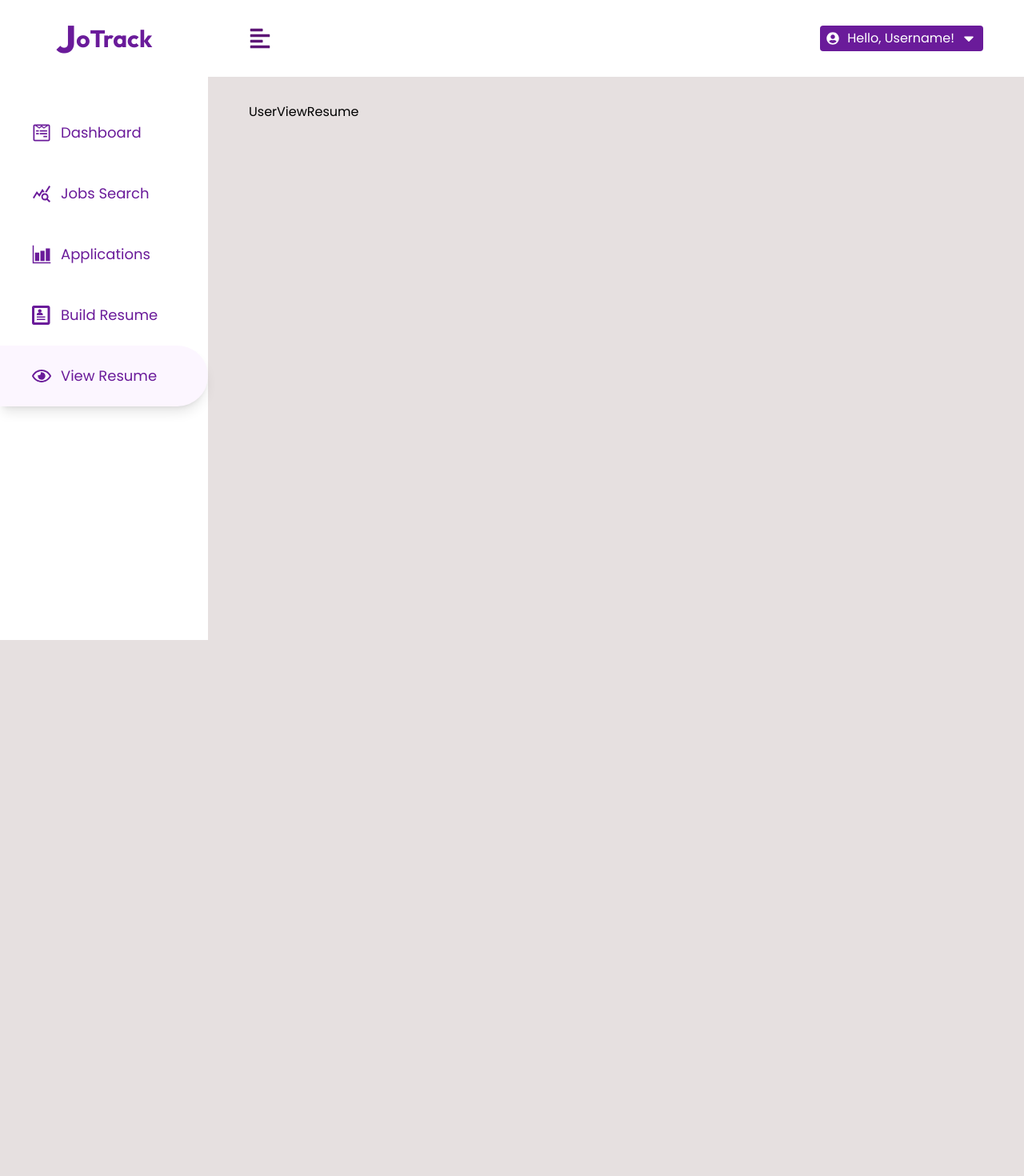
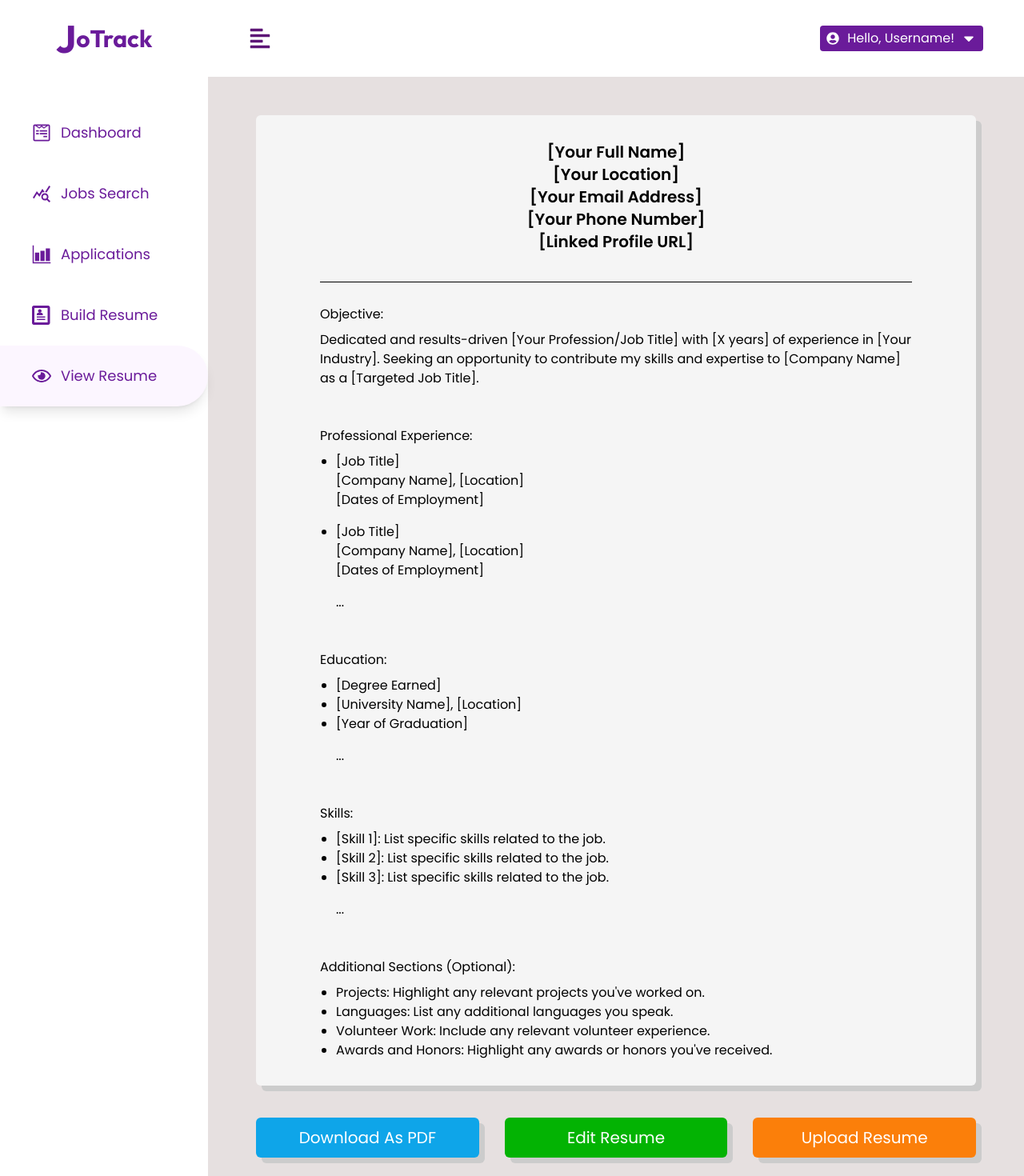
Before and after one commit to jayden-n/jotrack, a React (Vite) app in the folder client/: page /user/dashboard/view-resume in a window 1280 px wide. Shown: the top 1470 px of the page at 80% size. Before the commit the page ends 800 px from the top, so only its background shows below. Built offline with nearby package versions, Linux system fonts and the light colour scheme.

Commit message:
feat: create viewResume page; implement download PDF feature with navigations through pages

```diff
--- a/client/package.json
+++ b/client/package.json
@@ -13,6 +13,8 @@
 		"axios": "^1.6.6",
 		"axois": "^0.0.1-security",
 		"framer-motion": "^11.0.3",
+		"html2canvas": "^1.4.1",
+		"jspdf": "^2.5.1",
 		"lodash": "^4.17.21",
 		"react": "^18.2.0",
 		"react-dom": "^18.2.0",
--- a/client/src/pages/user/UserBuildResume.tsx
+++ b/client/src/pages/user/UserBuildResume.tsx
@@ -1,5 +1,6 @@
 import { useNavigate } from 'react-router-dom';
 import { toast } from 'react-toastify';
+import FormRow from '../../components/user/FormRow';
 
 const UserBuildResumePage: React.FC = () => {
 	const navigate = useNavigate();
@@ -7,7 +8,7 @@ const UserBuildResumePage: React.FC = () => {
 		event: React.FormEvent<HTMLFormElement>,
 	) => {
 		event.preventDefault();
-		toast.success('Please upload your resume here.');
+		toast.success('Feel free to adjust your resume');
 		navigate('../view-resume');
 	};
 
@@ -21,6 +22,7 @@ const UserBuildResumePage: React.FC = () => {
 					</h4>
 
 					<div className="flex flex-col gap-12 text-lg">
+						<div>
 							{/* company info */}
 							<blockquote className="text-xl leading-8  font-medium italic text text-slate900">
 								Job Description is
@@ -29,7 +31,7 @@ const UserBuildResumePage: React.FC = () => {
 								</span>
 								for generating a resume.
 							</blockquote>
-						<div>
+							<div className="mt-8">
 								<p>Optional sections to provide:</p>
 								<div className="text">
 									<ol className="list-disc ml-5 ">
@@ -39,13 +41,24 @@ const UserBuildResumePage: React.FC = () => {
 									</ol>
 								</div>
 							</div>
+						</div>
+						<div className="mt-4">
+							<div>
+								<FormRow
+									type="text"
+									name="jobDescription"
+									labelText="job description"
+									defaultValue="provide here..."
+								/>
+							</div>
 
 							<button
 								type="submit"
-							className="cursor-pointer bg-formSky text-white rounded-md h-[50px] hover:shadow-xl transition-all duration-300 ease-in-out capitalize inline-block w-full mt-6 md:mt-0 shadow-lg"
+								className="cursor-pointer bg-formSky text-white rounded-md h-[50px] hover:shadow-xl transition-all duration-300 ease-in-out capitalize inline-block w-full mt-6 shadow-lg"
 							>
-							apply
+								apply now!
 							</button>
+						</div>
 					</div>
 				</div>
 			</form>
--- a/client/src/pages/user/UserSingleJobPage.tsx
+++ b/client/src/pages/user/UserSingleJobPage.tsx
@@ -1,11 +1,15 @@
+import { useNavigate } from 'react-router-dom';
 import { toast } from 'react-toastify';
 
 const UserSingleJobPage: React.FC = () => {
+	const navigate = useNavigate();
 	const handleSubmit: (event: React.FormEvent<HTMLFormElement>) => void = (
 		event: React.FormEvent<HTMLFormElement>,
 	) => {
 		event.preventDefault();
-		toast.success('Please upload your resume');
+		toast.warning('Please upload your resume first');
+
+		navigate('../build-resume');
 	};
 
 	return (
@@ -49,7 +53,7 @@ const UserSingleJobPage: React.FC = () => {
 							type="submit"
 							className="cursor-pointer bg-formSky text-white rounded-md h-[50px] hover:shadow-xl transition-all duration-300 ease-in-out capitalize inline-block w-full mt-6 md:mt-0 shadow-lg"
 						>
-							apply
+							apply now!
 						</button>
 					</div>
 				</div>
--- a/client/src/pages/user/UserViewResume.tsx
+++ b/client/src/pages/user/UserViewResume.tsx
@@ -1,4 +1,219 @@
+import { toast } from 'react-toastify';
+import { useState } from 'react';
+import html2canvas from 'html2canvas';
+import jsPDF from 'jspdf';
+
 const UserViewResume: React.FC = () => {
-	return <div>UserViewResume</div>;
+	// PDF download function
+	const [loader, setLoader] = useState(false);
+
+	const downloadPDF = () => {
+		const capture: HTMLElement | null = document.querySelector('.actualResume');
+
+		if (capture) {
+			setLoader(true);
+			html2canvas(capture).then((canvas) => {
+				const imgData: string = canvas.toDataURL('img/png');
+				const doc = new jsPDF('p', 'mm', 'a4');
+				const componentWidth: number = doc.internal.pageSize.getWidth();
+				const componentHeight: number = doc.internal.pageSize.getHeight();
+				doc.addImage(imgData, 'PNG', 0, 0, componentWidth, componentHeight);
+				setLoader(false);
+				doc.save('resume.pdf');
+			});
+			toast.success('Uploading your resume...');
+		} else {
+			console.error("Couldn't find the element with the class 'actualResume'");
+		}
+	};
+
+	// edit resume function
+	const handleEditSubmit: React.MouseEventHandler<HTMLButtonElement> = (
+		event: React.MouseEvent<HTMLButtonElement>,
+	) => {
+		toast.warning('Waiting for A.I to be finished :(');
+	};
+
+	// upload resume function
+	const handleUploadSubmit: React.MouseEventHandler<HTMLButtonElement> = (
+		event: React.MouseEvent<HTMLButtonElement>,
+	) => {
+		toast.warning('Waiting for A.I to be finished :(');
+	};
+
+	// max-w-[900px]
+	return (
+		<section className="flex flex-col items-center ">
+			<div className=" bg-formGrey max-w-[900px] rounded-md shadow-[7px_7px_0px_0px_#CCCCCC] py-8 px-10 my-4 mx-auto">
+				{/* IMPORTANT: names id must match with BACK-END SERVER */}
+
+				<div className={` rounded actualResume px-10 mx-auto`}>
+					{/* ===================== USER INFO ===================== */}
+					<div className="flex mb-4 flex-col items-center justify-center">
+						<h4 className="  text-xl font-semibold capitalize">
+							[Your full name]
+						</h4>
+						<h4 className="  text-xl font-semibold capitalize">
+							[your location]
+						</h4>
+						<h4 className="  text-xl font-semibold capitalize">
+							[your email address]
+						</h4>
+						<h4 className="  text-xl font-semibold capitalize">
+							[your phone number]
+						</h4>
+						<h4 className="  text-xl font-semibold capitalize">
+							[linked profile URL]
+						</h4>
+					</div>
+
+					{/* ===================== LINE BREAK ===================== */}
+					<div className="relative flex py-5 items-center">
+						<div className="flex-grow border-t border-gray-400"></div>
+					</div>
+
+					{/* ===================== USER CONTENT ===================== */}
+					<div className="flex flex-col gap-12 mt-2">
+						{/* OBJECTIVE */}
+						<div>
+							<p className="capitalize pb-2">objective:</p>
+							<div>
+								Dedicated and results-driven [Your Profession/Job Title] with [X
+								years] of experience in [Your Industry]. Seeking an opportunity
+								to contribute my skills and expertise to [Company Name] as a
+								[Targeted Job Title].
+							</div>
+						</div>
+
+						{/* PROFESSIONAL EXPERIENCE */}
+						<div>
+							<p className="capitalize pb-2">professional experience:</p>
+
+							<div className="flex flex-col gap-4">
+								<ol className="list-disc ml-5">
+									<li>
+										<p>[Job Title]</p>
+										<p>[Company Name], [Location]</p>
+										<p>[Dates of Employment]</p>
+									</li>
+								</ol>
+								<ol className="list-disc ml-5">
+									<li>
+										<p>[Job Title]</p>
+										<p>[Company Name], [Location]</p>
+										<p>[Dates of Employment]</p>
+									</li>
+								</ol>
+								<ol className="list-disc ml-5">...</ol>
+							</div>
+						</div>
+
+						{/* EDUCATION */}
+						<div>
+							<p className="capitalize pb-2">education:</p>
+
+							<div className="flex flex-col gap-4">
+								<ol className="list-disc ml-5">
+									<li>
+										<p>[Degree Earned]</p>
+									</li>
+									<li>
+										<p>[University Name], [Location]</p>
+									</li>
+									<li>
+										<p>[Year of Graduation]</p>
+									</li>
+								</ol>
+								<ol className="list-disc ml-5">...</ol>
+							</div>
+						</div>
+
+						{/* SKILLS */}
+						<div>
+							<p className="capitalize pb-2">skills:</p>
+
+							<div className="flex flex-col gap-4">
+								<ol className="list-disc ml-5">
+									<li>
+										<p>[Skill 1]: List specific skills related to the job.</p>
+									</li>
+									<li>
+										<p>[Skill 2]: List specific skills related to the job.</p>
+									</li>
+									<li>
+										<p>[Skill 3]: List specific skills related to the job.</p>
+									</li>
+								</ol>
+								<ol className="list-disc ml-5">...</ol>
+							</div>
+						</div>
+
+						{/* ADDITIONAL SECTIONS */}
+						<div>
+							<p className="capitalize pb-2">additional Sections (optional):</p>
+
+							<div className="flex flex-col gap-4">
+								<ol className="list-disc ml-5">
+									<li>
+										<p>
+											Projects: Highlight any relevant projects you've worked
+											on.
+										</p>
+									</li>
+									<li>
+										<p>Languages: List any additional languages you speak.</p>
+									</li>
+									<li>
+										<p>
+											Volunteer Work: Include any relevant volunteer experience.
+										</p>
+									</li>
+									<li>
+										<p>
+											Awards and Honors: Highlight any awards or honors you've
+											received.
+										</p>
+									</li>
+								</ol>
+							</div>
+						</div>
+					</div>
+				</div>
+			</div>
+
+			{/* BUTTONS ACTIONS */}
+			<div className="grid md:grid-cols-2 lg:grid-cols-3 mt-6 w-full mb-6 max-w-[900px] items-center text-xl gap-8">
+				{/* FINISHED: DOWNLOAD BUTTON */}
+				<button
+					type="submit"
+					className="cursor-pointer w-full bg-formSky text-white rounded-md h-[50px] hover:shadow-xl transition-all duration-300 ease-in-out capitalize inline-block  shadow-[7px_7px_0px_0px_#CCCCCC] "
+					onClick={downloadPDF}
+					disabled={!(loader === false)}
+				>
+					{loader ? <span>Downloading</span> : <span>Download as PDF</span>}
+				</button>
+
+				{/* EDIT BUTTON: UN-FINISHED FOR A.I */}
+				<button
+					type="submit"
+					className="cursor-pointer w-full bg-green text-white rounded-md h-[50px] hover:shadow-xl transition-all duration-300 ease-in-out capitalize inline-block shadow-[7px_7px_0px_0px_#CCCCCC]  "
+					onClick={handleEditSubmit}
+				>
+					{/* {loader ? <span>Editing</span> : <span>Edit</span>} */}
+					edit resume
+				</button>
+
+				{/* UPLOAD BUTTON: UN-FINISHED FOR A.I */}
+				<button
+					type="submit"
+					className="cursor-pointer w-full bg-orange text-white rounded-md h-[50px] hover:shadow-xl transition-all duration-300 ease-in-out capitalize inline-block shadow-[7px_7px_0px_0px_#CCCCCC] "
+					onClick={handleUploadSubmit}
+				>
+					{/* {loader ? <span>Uploading</span> : <span>Download</span>} */}
+					upload resume
+				</button>
+			</div>
+		</section>
+	);
 };
 export default UserViewResume;
```
Also changed, not shown: 1 other file (tests, documents, lock files or other folders). Lines whose indentation alone changed are shown as unchanged.
